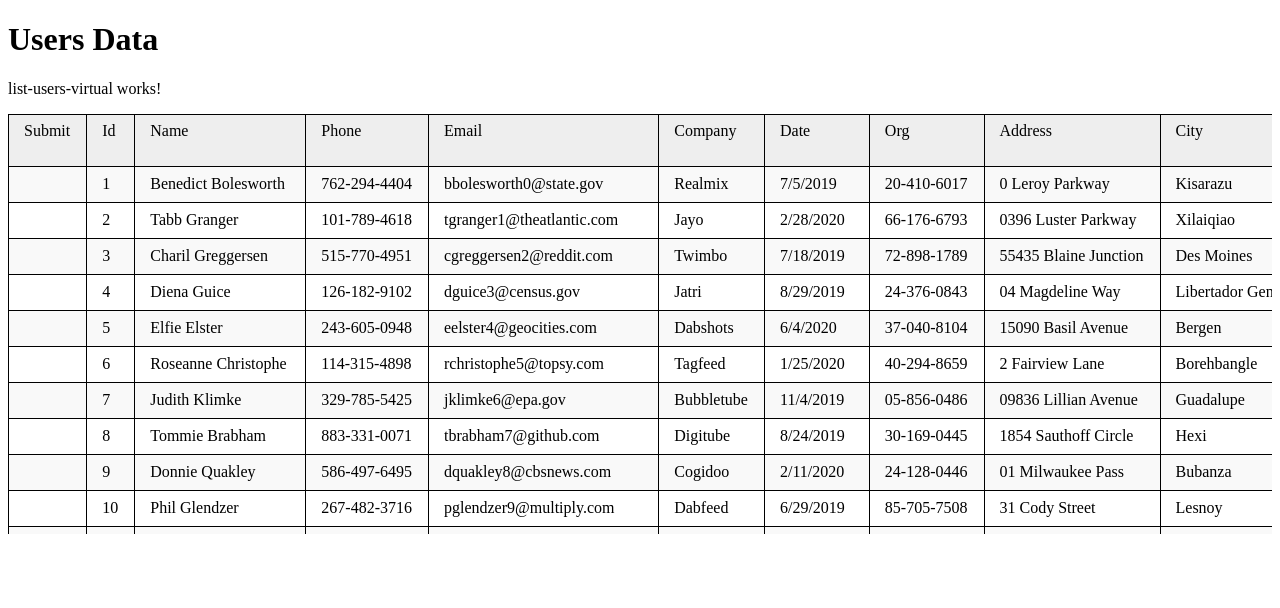
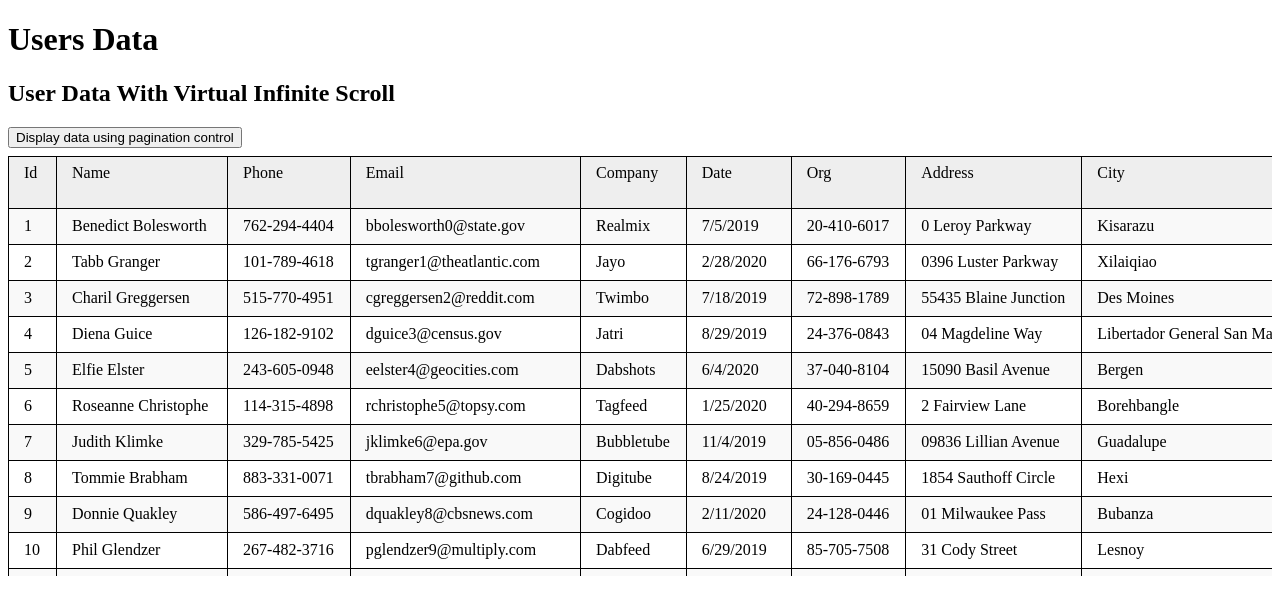
Before and after one commit to snehalp29/PaginationControl, an Angular app: page /users-v in a window 1280 px wide. Shown: the top 608 px of the page. Built offline with nearby package versions, Linux system fonts and the light colour scheme; data requests are answered from the project's data file.

Commit message:
used test data and added navigation

```diff
--- a/src/app/app.component.html
+++ b/src/app/app.component.html
@@ -2,4 +2,5 @@
   Users Data
 </H1>
 
+
 <router-outlet></router-outlet>
--- a/src/app/shared/s-paginator/PaginatorState.ts
+++ b/src/app/shared/s-paginator/PaginatorState.ts
@@ -1,7 +1,12 @@
 export interface PaginatorState {
   first: number;
   rows: number;
+  /**
+   * Data rows to display on page
+   *
+   */
   page: number;
+
   pageCount: number;
   totalRecords?: number;
 }
--- a/src/app/shared/v-table/v-table.component.ts
+++ b/src/app/shared/v-table/v-table.component.ts
@@ -14,6 +14,7 @@ export class VTableComponent extends STableComponent implements OnInit {
   }
 
   ngOnInit(): void {
+
   }
 
 }
--- a/src/app/users/list-users-virtual/list-users-virtual.component.html
+++ b/src/app/users/list-users-virtual/list-users-virtual.component.html
@@ -1,4 +1,12 @@
-<p>list-users-virtual works!</p>
+<h2>User Data With Virtual Infinite Scroll</h2>
+
+<button
+  class="mb-2"
+  [routerLink]="['/users']"
+  data-cy="list-user-infinite-scroll"
+>
+  Display data using pagination control
+</button>
 
 <div *ngIf="users$ | async as users">
   <app-v-table [data]="users" [columns]="columnNames" [rows]="10">
--- a/src/app/users/list-users-virtual/list-users-virtual.component.ts
+++ b/src/app/users/list-users-virtual/list-users-virtual.component.ts
@@ -16,7 +16,6 @@ export class ListUsersVirtualComponent implements OnInit {
 
   constructor(private usersService: UsersService) {
     this.columnNames = [
-      { field: 'submit', header: 'Submit' },
       { field: 'id', header: 'Id' },
       { field: 'name', header: 'Name' },
       { field: 'phone', header: 'Phone' },
--- a/src/app/users/list-users/list-users.component.html
+++ b/src/app/users/list-users/list-users.component.html
@@ -1,5 +1,15 @@
+<h2>User Data With Pagination Control</h2>
+
 <button data-cy="toggle-pagination" (click)="togglePagination()" class="mb-2">
   Toggle Pagination
+</button>
+
+<button
+  class="ml-2"
+  [routerLink]="['/users-v']"
+  data-cy="list-user-infinite-scroll"
+>
+  Display data using infinite scroll
 </button>
 
 <div *ngIf="users$ | async as users">
--- a/src/app/users/users.service.ts
+++ b/src/app/users/users.service.ts
@@ -9,8 +9,8 @@ import { shareReplay, catchError } from 'rxjs/operators';
   providedIn: 'root',
 })
 export class UsersService {
-  // private baseUrl = 'assets/sample_data.json';
-  private baseUrl = 'http://localhost:3000';
+  private baseUrl = 'assets/sample_data.json';
+  // private baseUrl = 'http://localhost:3000';
   constructor(private http: HttpClient) { }
   httpOptions = {
     headers: new HttpHeaders({
@@ -20,7 +20,8 @@ export class UsersService {
   };
 
   getUsers(): Observable<UserData[]> {
-    const getUrl = `${this.baseUrl}/users`;
+    const getUrl = `${this.baseUrl}`;
+    // const getUrl = `${this.baseUrl}/users`;
     return this.http.get<UserData[]>(getUrl, this.httpOptions)
       .pipe(
         catchError(this.handleError<UserData[]>('getUsers', [])),
```
